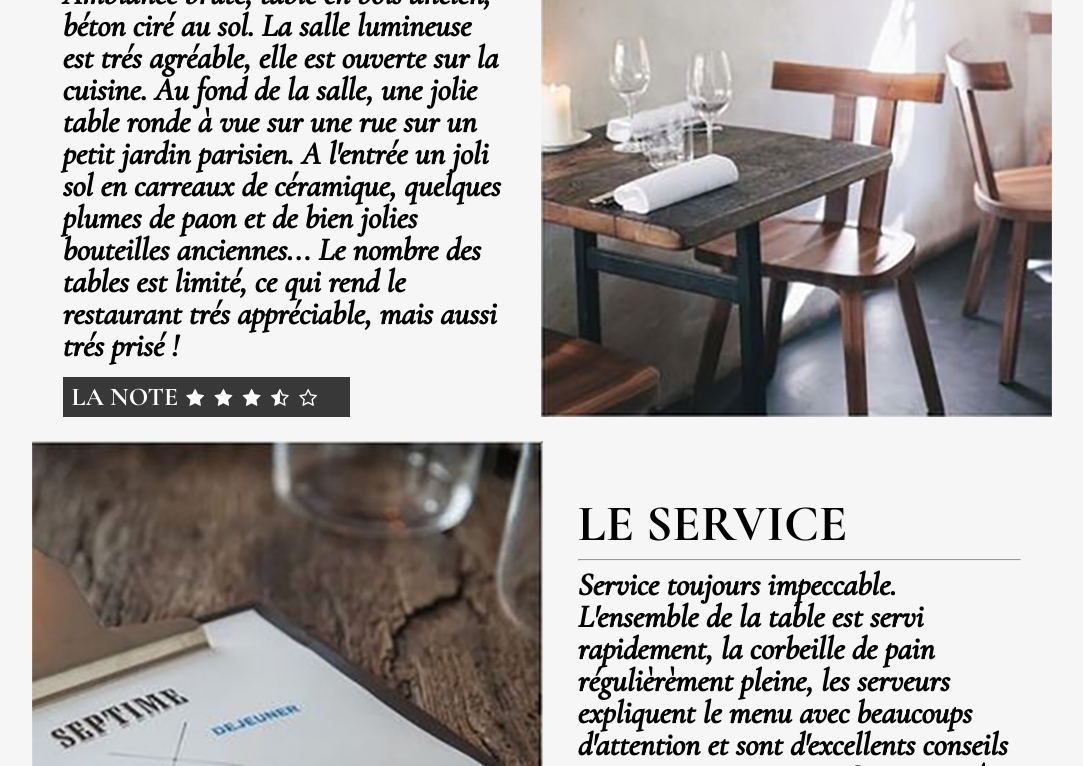
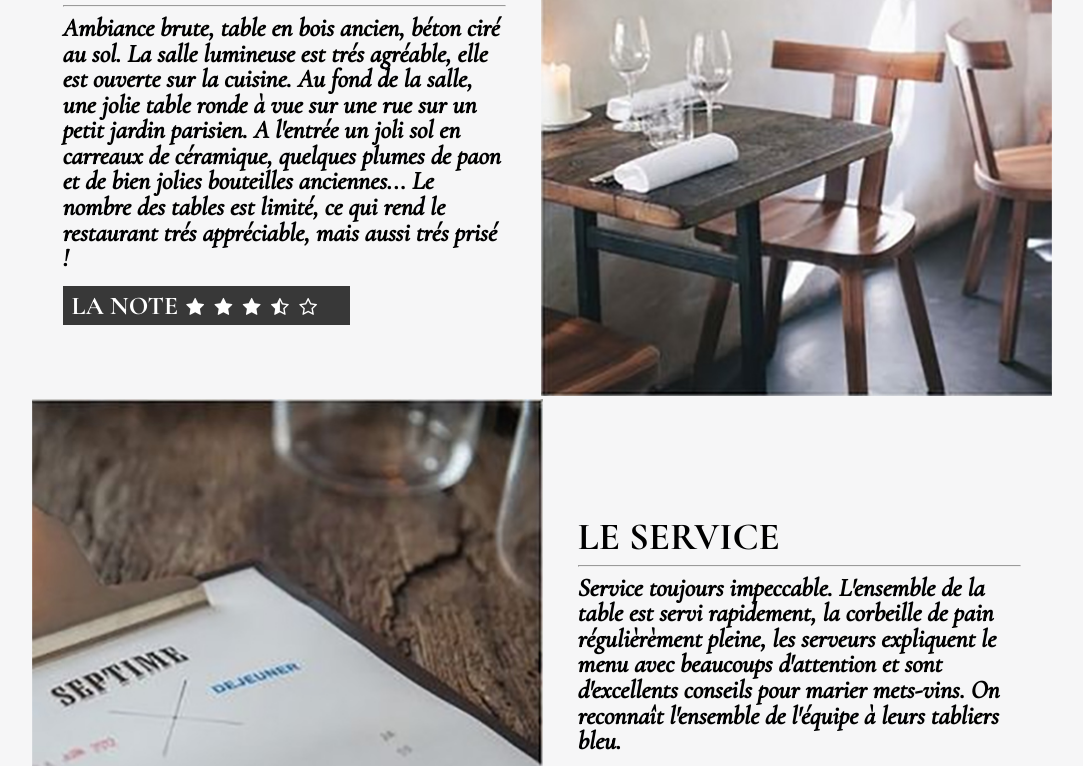
Before and after one commit to vienendelsur/cours_resto_bilan, a plain HTML site: page index.html in a window 1280 px wide. Shown: the part 787-1553 px from the top of the page, without its empty margins (96-1179 px from the left). Drawn offline with nearby package versions, Linux system fonts and the light colour scheme.

Commit message:
Update style.css

```diff
--- a/css/style.css
+++ b/css/style.css
@@ -89,12 +89,12 @@ footer h5.titre {
 /*Agencement du texte*/
 .plate h3 {
   text-transform: uppercase;
-  font-size: 4vw;
+  font-size: 3vw;
   font-weight: bold;
 }
 .plate p {
   font-style: italic;
-  font-size: 2.5vw;
+  font-size: 2vw;
 }
 .plate p:last-of-type {
   margin-bottom: 5%;
```
